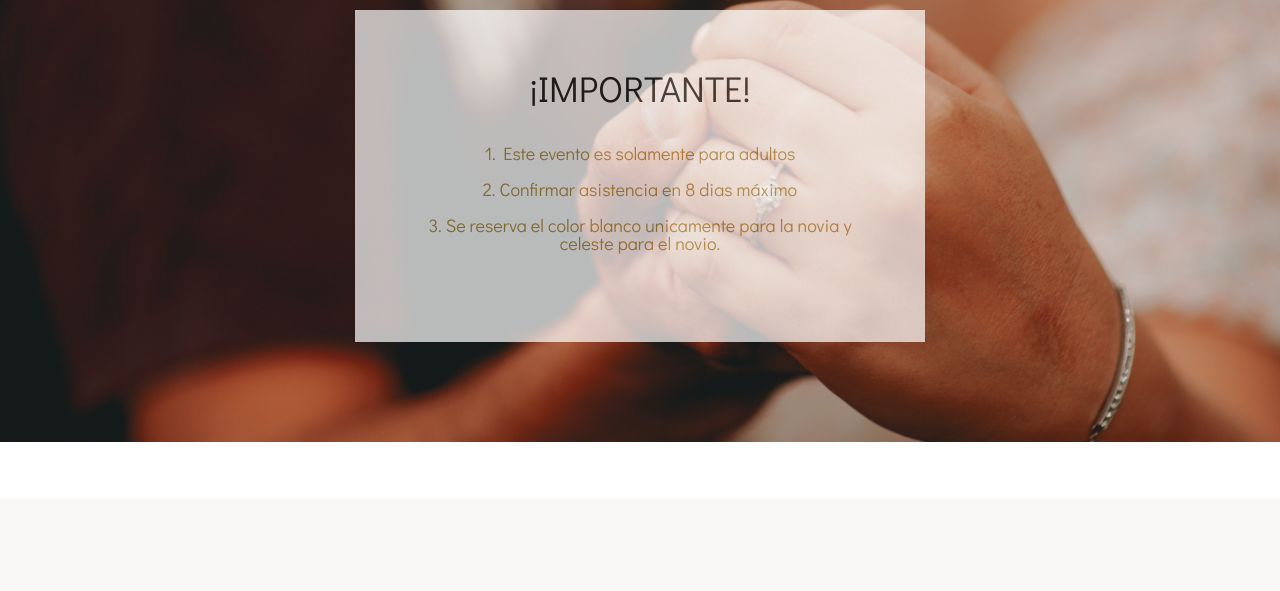
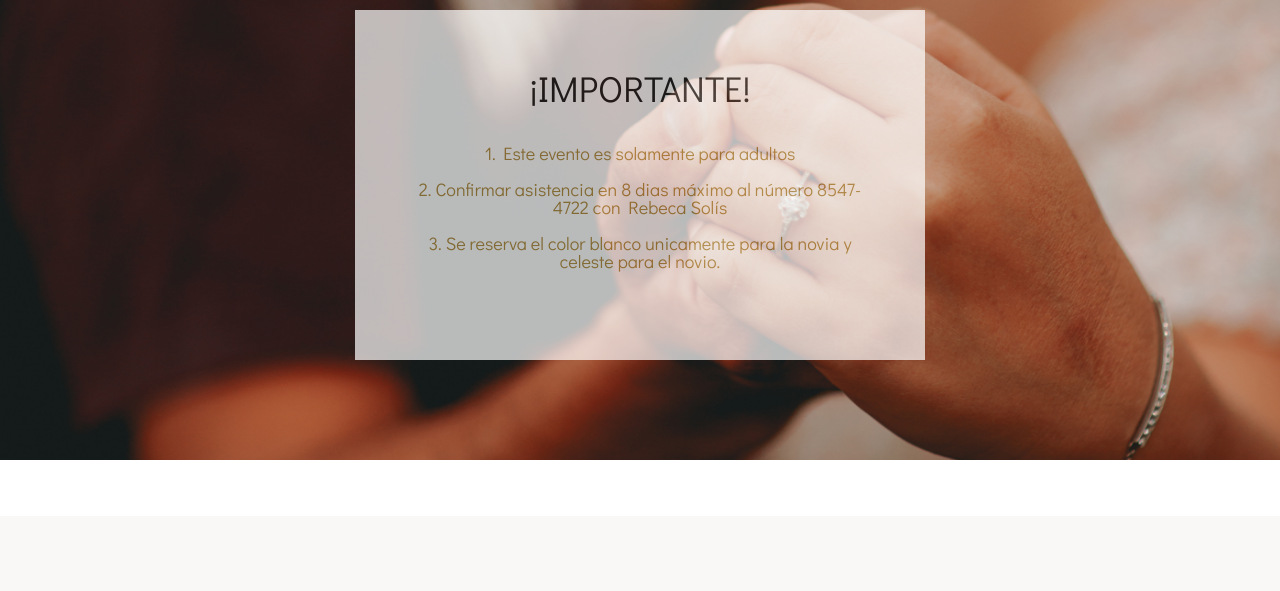
Before and after one commit to slfdez/JurMar, a plain HTML site: page 3.html in a window 1280 px wide. Shown: the part 8463-9054 px from the top of the page. Drawn offline with Linux system fonts and the light colour scheme.

Commit message:
Update 3.html

```diff
--- a/3.html
+++ b/3.html
@@ -415,7 +415,7 @@
                         1. Este evento es solamente para adultos
                         <br>
                         <br>
-                        2. Confirmar asistencia en 8 dias máximo
+                        2. Confirmar asistencia en 8 dias máximo al número 8547-4722 con Rebeca Solís
                         <br>
                         <br>
                         3. Se reserva el color blanco unicamente para la novia y celeste para el novio.
```
